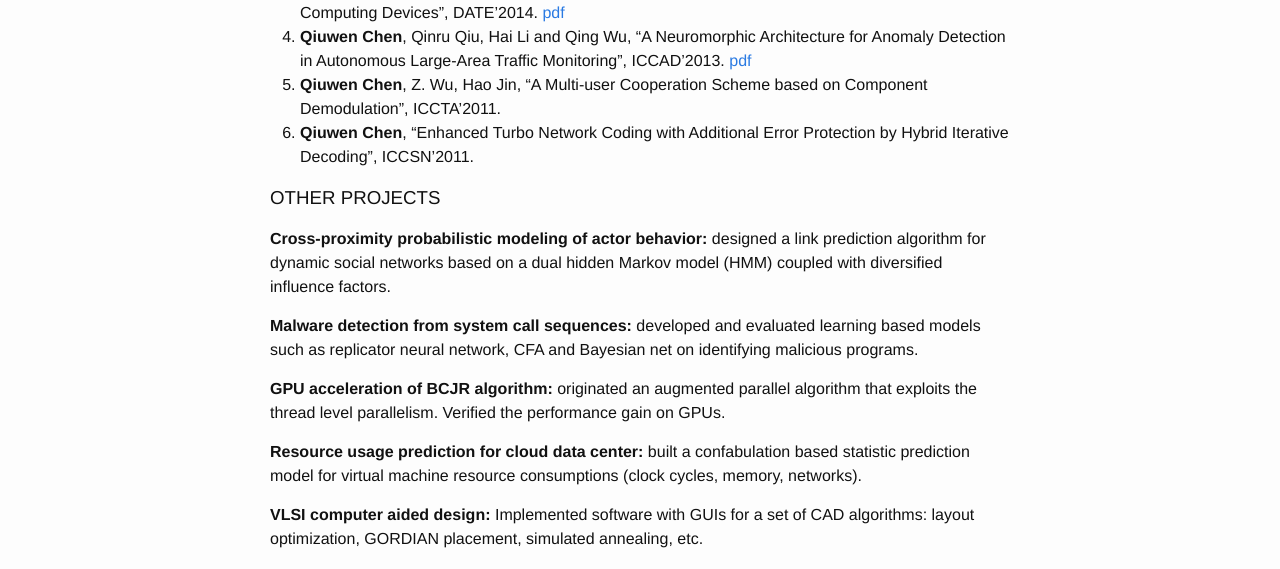
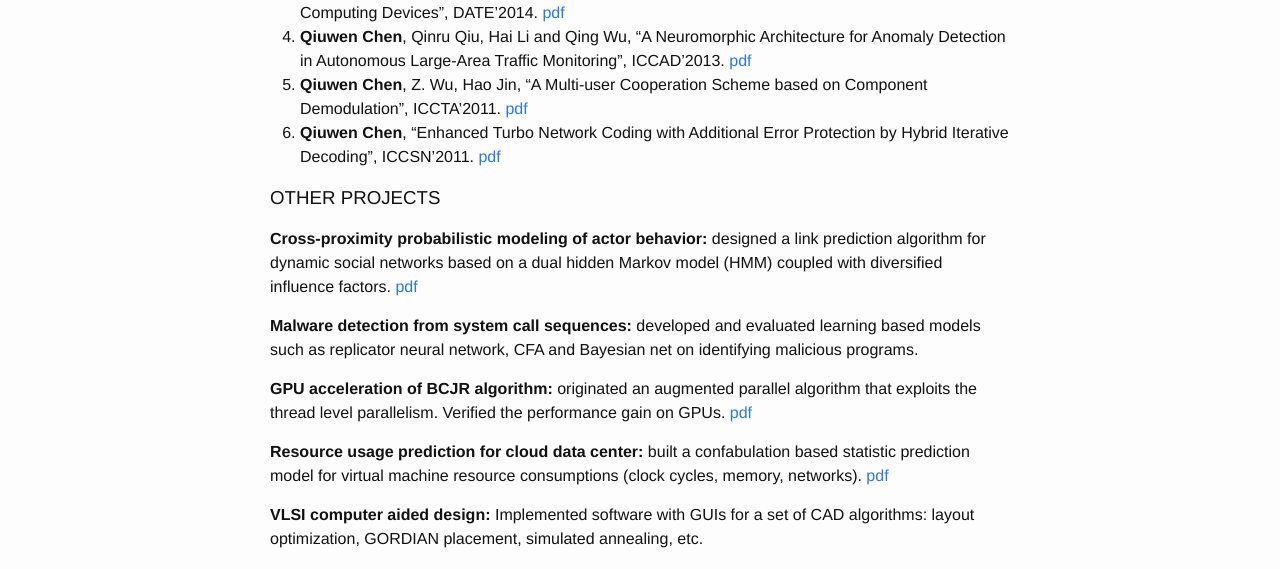
Before and after one commit to autchen/autchen.github.io, a Jekyll site: the page built from index.md, in a window 1280 px wide. Shown: the part 1389-1958 px from the top of the page. Built offline with Jekyll 4.4.1, drawn with Linux system fonts in a browser that asks for light colours.

Commit message:
onedrive links

```diff
--- a/index.md
+++ b/index.md
@@ -36,21 +36,21 @@ Software Engineer: Developed and maintained wireless network elements management
 Baseband R&D Engineer: Developed a TD-LTE downlink demo platform and conducted system integration tests. Designed and programmed baseband processing modules and an on-chip protocol stack.
 
 ### PUBLICATIONS
-1. **Qiuwen Chen**, Qinru Qiu, Qing Wu, Morgan Bishop, and Mark Barnell, "A Confabulation Model for Abnormal Vehicle Events Detection in Wide-Area Traffic Monitoring", CogSIMA'2014. [pdf](http://hydrogen.syr.edu/~qqiu/papers/CogSIMA2014.pdf)
-2. Q. Wu, B. Liu, Y. Chen, H. Li, **Qiuwen Chen** and Qinru Qiu, "Bio-Inspired Computing with Resistive Memories - Models, Architectures and Applications", ISCAS'2014. [pdf](http://hydrogen.syr.edu/~qqiu/papers/ISCAS2014.pdf)
-3. Hao Shen, **Qiuwen Chen** and Qinru Qiu, "Battery Aware Stochastic QoS Boosting in Mobile Computing Devices", DATE'2014. [pdf](http://hydrogen.syr.edu/~qqiu/papers/DATE2014-mobile.pdf)
-4. **Qiuwen Chen**, Qinru Qiu, Hai Li and Qing Wu, "A Neuromorphic Architecture for Anomaly Detection in Autonomous Large-Area Traffic Monitoring", ICCAD'2013. [pdf](http://hydrogen.syr.edu/~qqiu/papers/ICCAD2013.pdf)
-5. **Qiuwen Chen**, Z. Wu, Hao Jin, "A Multi-user Cooperation Scheme based on Component Demodulation", ICCTA'2011.
-6. **Qiuwen Chen**, "Enhanced Turbo Network Coding with Additional Error Protection by Hybrid Iterative Decoding", ICCSN'2011.
+1. **Qiuwen Chen**, Qinru Qiu, Qing Wu, Morgan Bishop, and Mark Barnell, "A Confabulation Model for Abnormal Vehicle Events Detection in Wide-Area Traffic Monitoring", CogSIMA'2014. [pdf](https://onedrive.live.com/redir?resid=731dfd14fe9cfc26!3265&authkey=!ADQHeHMSR5-wmO0&ithint=file%2cpdf)
+2. Q. Wu, B. Liu, Y. Chen, H. Li, **Qiuwen Chen** and Qinru Qiu, "Bio-Inspired Computing with Resistive Memories - Models, Architectures and Applications", ISCAS'2014. [pdf](https://onedrive.live.com/redir?resid=731dfd14fe9cfc26!3268&authkey=!ACiVk_KEeN4zHAQ&ithint=file%2cpdf)
+3. Hao Shen, **Qiuwen Chen** and Qinru Qiu, "Battery Aware Stochastic QoS Boosting in Mobile Computing Devices", DATE'2014. [pdf](https://onedrive.live.com/redir?resid=731dfd14fe9cfc26!3269&authkey=!APj99oDhh_Jneys&ithint=file%2cpdf)
+4. **Qiuwen Chen**, Qinru Qiu, Hai Li and Qing Wu, "A Neuromorphic Architecture for Anomaly Detection in Autonomous Large-Area Traffic Monitoring", ICCAD'2013. [pdf](https://onedrive.live.com/redir?resid=731dfd14fe9cfc26!3270&authkey=!AHVWAC2oTla_E3E&ithint=file%2cpdf)
+5. **Qiuwen Chen**, Z. Wu, Hao Jin, "A Multi-user Cooperation Scheme based on Component Demodulation", ICCTA'2011. [pdf](https://onedrive.live.com/redir?resid=731dfd14fe9cfc26!3266&authkey=!ANVG-RIklHd7W8s&ithint=file%2cpdf)
+6. **Qiuwen Chen**, "Enhanced Turbo Network Coding with Additional Error Protection by Hybrid Iterative Decoding", ICCSN'2011. [pdf](https://onedrive.live.com/redir?resid=731dfd14fe9cfc26!3267&authkey=!AACW7Jc4CU0PXao&ithint=file%2cpdf)
 
 ### OTHER PROJECTS
-**Cross-proximity probabilistic modeling of actor behavior:** designed a link prediction algorithm for dynamic social networks based on a dual hidden Markov model (HMM) coupled with diversified influence factors.
+**Cross-proximity probabilistic modeling of actor behavior:** designed a link prediction algorithm for dynamic social networks based on a dual hidden Markov model (HMM) coupled with diversified influence factors. [pdf](https://onedrive.live.com/redir?resid=731dfd14fe9cfc26!3272&authkey=!AJ834RwxkOOf5rk&ithint=file%2cpdf)
 
 **Malware detection from system call sequences:** developed and evaluated learning based models such as replicator neural network, CFA and Bayesian net on identifying malicious programs.
 
-**GPU acceleration of BCJR algorithm:** originated an augmented parallel algorithm that exploits the thread level parallelism. Verified the performance gain on GPUs.
+**GPU acceleration of BCJR algorithm:** originated an augmented parallel algorithm that exploits the thread level parallelism. Verified the performance gain on GPUs. [pdf](https://onedrive.live.com/redir?resid=731dfd14fe9cfc26!3271&authkey=!AL4quwNIdHNAc4s&ithint=file%2cpdf)
 
-**Resource usage prediction for cloud data center:** built a confabulation based statistic prediction model for virtual machine resource consumptions (clock cycles, memory, networks).
+**Resource usage prediction for cloud data center:** built a confabulation based statistic prediction model for virtual machine resource consumptions (clock cycles, memory, networks). [pdf](https://onedrive.live.com/redir?resid=731dfd14fe9cfc26!3273&authkey=!AMRQN410LntXkQw&ithint=file%2cpdf)
 
 **VLSI computer aided design:** Implemented software with GUIs for a set of CAD algorithms: layout optimization, GORDIAN placement, simulated annealing, etc.
 
--- /dev/null
+++ b/life.html
@@ -0,0 +1,6 @@
+---
+layout: category
+type: life
+permalink: /blog/life/
+---
+Life, thoughts and others.
```
Also changed, not shown: _posts/guides/2015-03-04-welcome-to-jekyll.markdown (deleted, +0 -25 lines), _posts/life/2015-03-10-snow-season-concluded.md (added, +10 -0 lines), 1 other file.
